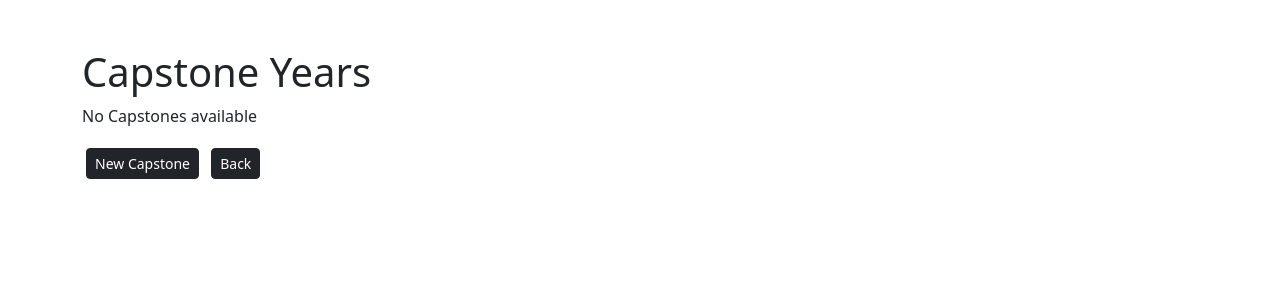
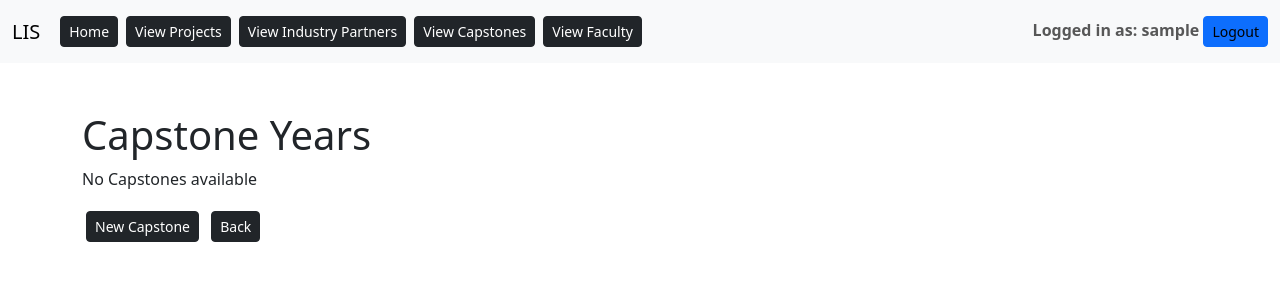
Before and after one commit to LassondeCapstoneGroup20/LassondeProjectsInventory, a Django app: page /capstones/ in a window 1280 px wide. Shown: the top 300 px of the page. Run offline with Django 4.2, Linux system fonts and the light colour scheme; the visitor is signed in with stand-in values (Sample User, id 1); data that the repository does not hold is empty; some libraries are stand-ins or nearby versions.

Commit message:
Demo for capstone

```diff
--- a/capstones/templates/capstones/list.html
+++ b/capstones/templates/capstones/list.html
@@ -9,6 +9,40 @@
         border: 1px solid grey;
       }
     </style>
+    <nav class="navbar navbar-expand-lg navbar-light bg-light">
+      <div class="container-fluid">
+        <a class="navbar-brand" href="{%url 'homepage'%}">LIS</a>
+        <button class="navbar-toggler" type="button" data-bs-toggle="collapse" data-bs-target="#navbarSupportedContent" aria-controls="navbarSupportedContent" aria-expanded="false" aria-label="Toggle navigation">
+          <span class="navbar-toggler-icon"></span>
+        </button>
+        <div class="collapse navbar-collapse" id="navbarSupportedContent">
+          <ul class="navbar-nav me-auto mb-2 mb-lg-0">
+              <li class="nav-item">
+                  <a href="{% url 'homepage' %}" class="btn btn-dark btn-block btn-sm m-1">Home</a>
+                </li>
+            <li class="nav-item">
+              <a href="{% url 'projects:list' %}" class="btn btn-dark btn-block btn-sm m-1">View Projects</a>
+            </li>
+            <li class="nav-item">
+              <a href="{% url 'contacts:list' %}" class="btn btn-dark btn-block btn-sm m-1">View Industry Partners</a>
+            </li>
+            <li class="nav-item">
+              <a href="{% url 'capstones:list' %}" class="btn btn-dark btn-block btn-sm m-1">View Capstones</a>
+            </li>
+            <li class="nav-item">
+              <a href="{% url 'faculty:list' %}" class="btn btn-dark btn-block btn-sm m-1">View Faculty</a>
+            </li>
+            {% comment %} <li class="nav-item">
+              <a class="nav-link disabled" href="#" tabindex="-1" aria-disabled="true">Disabled</a>
+            </li> {% endcomment %}
+          </ul>
+          <span class="navbar-text">
+              <b>Logged in as: {{request.user}}</b>
+              <a href="{% url 'login' %}" class="btn btn-primary btn-sm" tabindex="-1" role="button">Logout</a>
+          </span>
+        </div>
+      </div>
+    </nav>
     <div class="container">
       <div class="row my-5">
         <div class="col-md-12">
--- a/contacts/templates/contacts/list.html
+++ b/contacts/templates/contacts/list.html
@@ -34,6 +34,12 @@
             </li>
             <li class="nav-item">
               <a href="{% url 'contacts:list' %}" class="btn btn-dark btn-block btn-sm m-1">View Industry Partners</a>
+            </li>
+            <li class="nav-item">
+              <a href="{% url 'capstones:list' %}" class="btn btn-dark btn-block btn-sm m-1">View Capstones</a>
+            </li>
+            <li class="nav-item">
+              <a href="{% url 'faculty:list' %}" class="btn btn-dark btn-block btn-sm m-1">View Faculty</a>
             </li>
             {% comment %} <li class="nav-item">
               <a class="nav-link disabled" href="#" tabindex="-1" aria-disabled="true">Disabled</a>
--- a/faculty/templates/faculty/add.html
+++ b/faculty/templates/faculty/add.html
@@ -9,7 +9,6 @@
         border: 1px solid black;
       }
     </style>
-    {% block content %}
       <div class="container">
         <div class="row my-5">
           <div class="col-md-12">
--- a/projects/templates/projects/list.html
+++ b/projects/templates/projects/list.html
@@ -38,6 +38,12 @@
           </li>
           <li class="nav-item">
             <a href="{% url 'contacts:list' %}" class="btn btn-dark btn-block btn-sm m-1">View Industry Partners</a>
+          </li>
+          <li class="nav-item">
+            <a href="{% url 'capstones:list' %}" class="btn btn-dark btn-block btn-sm m-1">View Capstones</a>
+          </li>
+          <li class="nav-item">
+            <a href="{% url 'faculty:list' %}" class="btn btn-dark btn-block btn-sm m-1">View Faculty</a>
           </li>
           {% comment %} <li class="nav-item">
             <a class="nav-link disabled" href="#" tabindex="-1" aria-disabled="true">Disabled</a>
--- a/projects/templates/projects/settings.html
+++ b/projects/templates/projects/settings.html
@@ -10,7 +10,6 @@
     </style>
   </head>
   <body>
-    {% block content %}
       <div class="container">
         <div class="row my-5">
           <div class="col-md-12">
```
Also changed, not shown: faculty/templates/faculty/list.html (+34 -0 lines), capstones/migrations/0001_initial.py, capstones/migrations/0002_initial.py, contacts/migrations/0002_industrypartners_email_and_more.py (deleted). Lines whose indentation alone changed are shown as unchanged.
